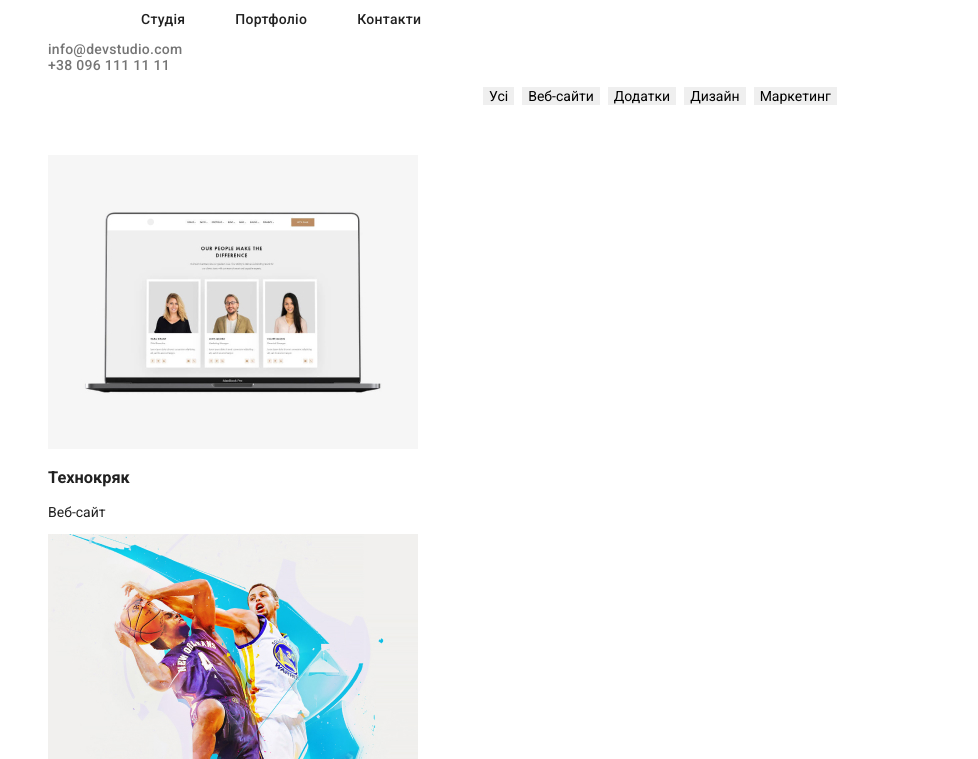
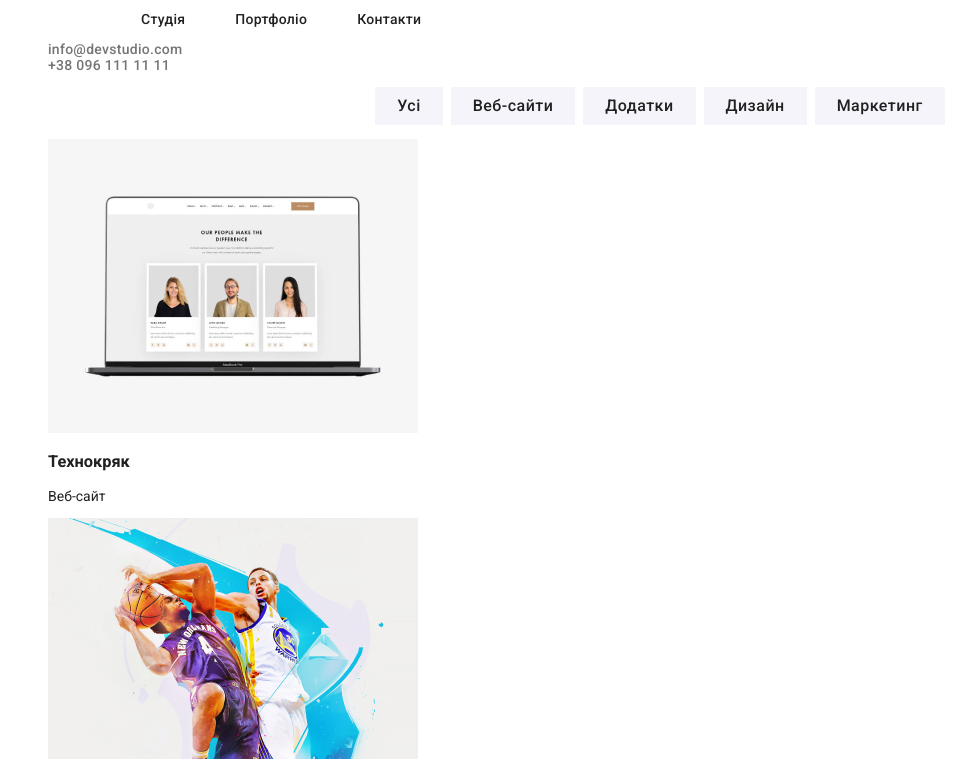
Before and after one commit to tr1pplexgod/tr1pplexgod-Kikets-Denys-IPZ-3, a plain HTML site: page portfolio.html in a window 1280 px wide. Shown: the part 41-800 px from the top of the page, without its empty margins (0-978 px from the left). Drawn offline with Linux system fonts and the light colour scheme.

Commit message:
fixed buttons

```diff
--- a/css/styles.css
+++ b/css/styles.css
@@ -153,30 +153,18 @@ a {
     justify-content: center;
     gap: 8px;
     align-items: center;
-    margin-bottom: 50px;
+}
 
 .button-list-element {
     background-color: var(--like_white);
+    color: var(--black);
 }
 
 button {
     transition: color 300ms ease-in-out, background-color 300ms ease-in-out;
     border: none;
 }
-        button:hover, a:focus {
-            color: var(--white);
-            background-color: var(--blue);
-        }
-    }
 
-
-.button-list-element {
-    background: var(--like_white);
-
-    button {
-        transition: color 300ms ease-in-out, background-color 300ms ease-in-out;
-        border: none;
-    }
 button:hover, a:focus {
     color: var(--white);
     background-color: var(--blue);
@@ -193,7 +181,40 @@ a {
     line-height: 1.62;
     letter-spacing: 0.03em;
 }
+.button-list {
+    display: flex;
+    justify-content: center;
+    gap: 8px;
+    align-items: center;
 }
+
+.button-list-element {
+    background-color: var(--like_white);
+    color: var(--black);
+}
+
+button {
+    transition: color 300ms ease-in-out, background-color 300ms ease-in-out;
+    border: none;
+}
+
+button:hover, a:focus {
+    color: var(--white);
+    background-color: var(--blue);
+}
+
+.button-list-buttons {
+    color: var(--black);
+    background: var(--like_white);
+    text-align: center;
+    border-radius: 4px;
+    font-size: 16px;
+    font-weight: 500;
+    padding: 6px 22px;
+    line-height: 1.62;
+    letter-spacing: 0.03em;
+}
+
 
 .project-list-element {
     border: 1px solid #EEE;
```
Lines whose indentation alone changed are shown as unchanged.
